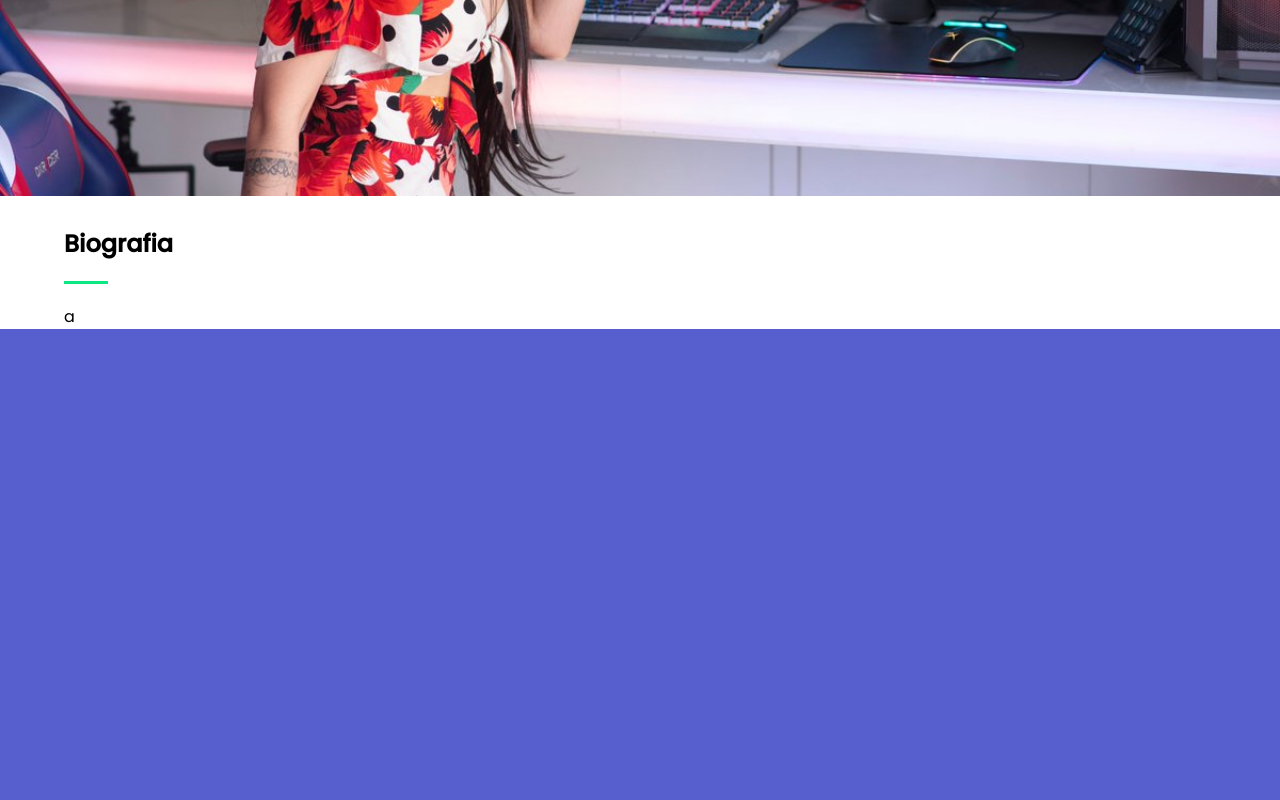
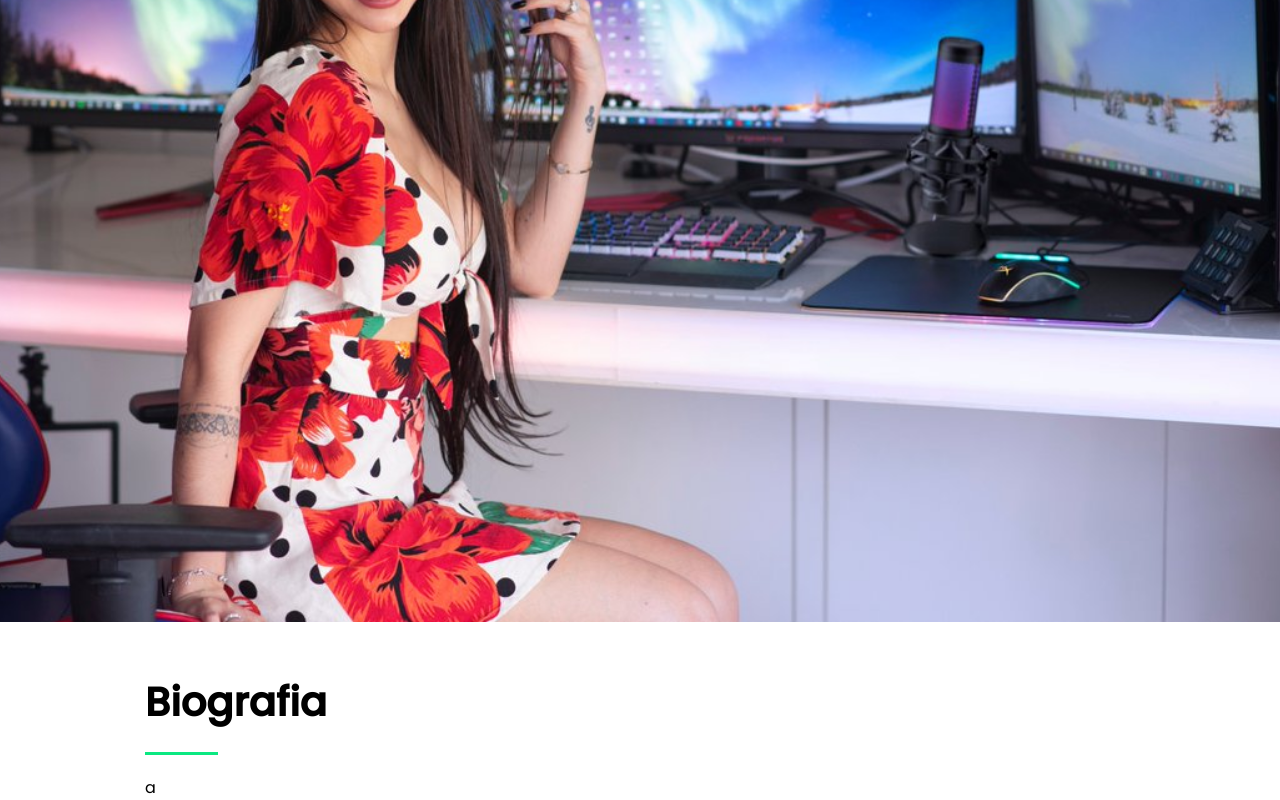
Before and after one commit to cfcamargo/nyvi-tribute, a plain HTML site: page index.html in a window 1280 px wide. Shown: the part 901-1701 px from the top of the page. Before the commit the page ends 1230 px from the top, so only its background shows below. Drawn offline with Linux system fonts and the light colour scheme.

Commit message:
corrigindo banner

```diff
--- a/css/main.css
+++ b/css/main.css
@@ -11,6 +11,10 @@
     font-family: 'Poppins', sans-serif;
 }
 
+html{
+    scroll-behavior: smooth;
+}
+
 body {
     background-color: var(--color-primary);
 }
@@ -18,6 +22,8 @@ body {
 .container{
     width: 90%;
     margin: 0 auto;
+    max-width: 1500px;
+
 }
 
 
@@ -82,7 +88,6 @@ body {
 
 main{
     width: 100%;
-    height: 800px;
     background: white;
     border-radius: 20px 20px 0 0;
     margin-top: 120px;
@@ -151,7 +156,8 @@ main{
 
 
 .about{
-  margin-top : 30px;
+
+    margin-top : 30px;
 
 }
 
@@ -159,6 +165,7 @@ main{
     display: flex;
     flex-direction: column;
     align-items: center;
+    max-width: 990px;
 }
 
 
@@ -284,6 +291,7 @@ main{
 
     .about .container{
         align-items: flex-start;
+
     }
 
 
@@ -291,14 +299,31 @@ main{
         align-items: flex-start;
     }
 
+    .about-header h1 {
+        font-size: 40px;
+        margin-top: 20px;
+    }
 
-    .banner{
 
-    height: 600px;
+    main .banner{
+
+    width: 100%;
+    height: 800px;
     border-radius: 20px 20px 0 0 ;
+
 
     }
 
 
 
 }
+
+
+
+@media screen and (min-width:1200px) {
+
+    main .banner{
+        height: 1000px;
+    }
+
+}
--- a/index.html
+++ b/index.html
@@ -51,7 +51,7 @@
     <main>
         <div class="container">
             <nav class="menu-principal">
-                <a href="">Biografia</a>
+                <a href="#biografia">Biografia</a>
                 <div class="divisor-menu"></div>
                 <a href="">Carreira</a>
                 <div class="divisor-menu"></div>
@@ -64,7 +64,7 @@
         </section>
 
 
-        <section class="about">
+        <section  id="biografia" class="about">
             <div class="container">
                 <div class="about-header">
                     <h1>Biografia</h1>
```
